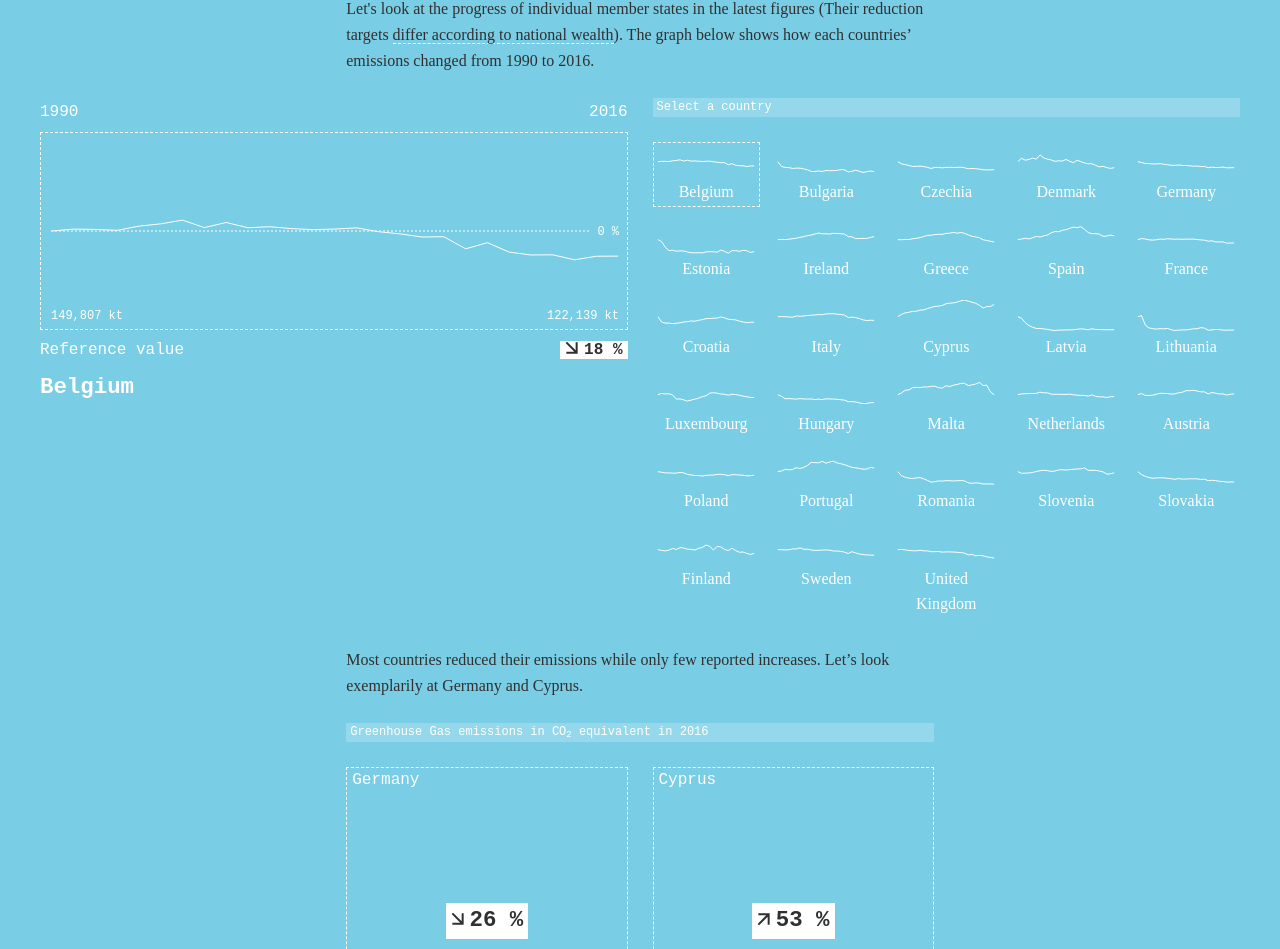
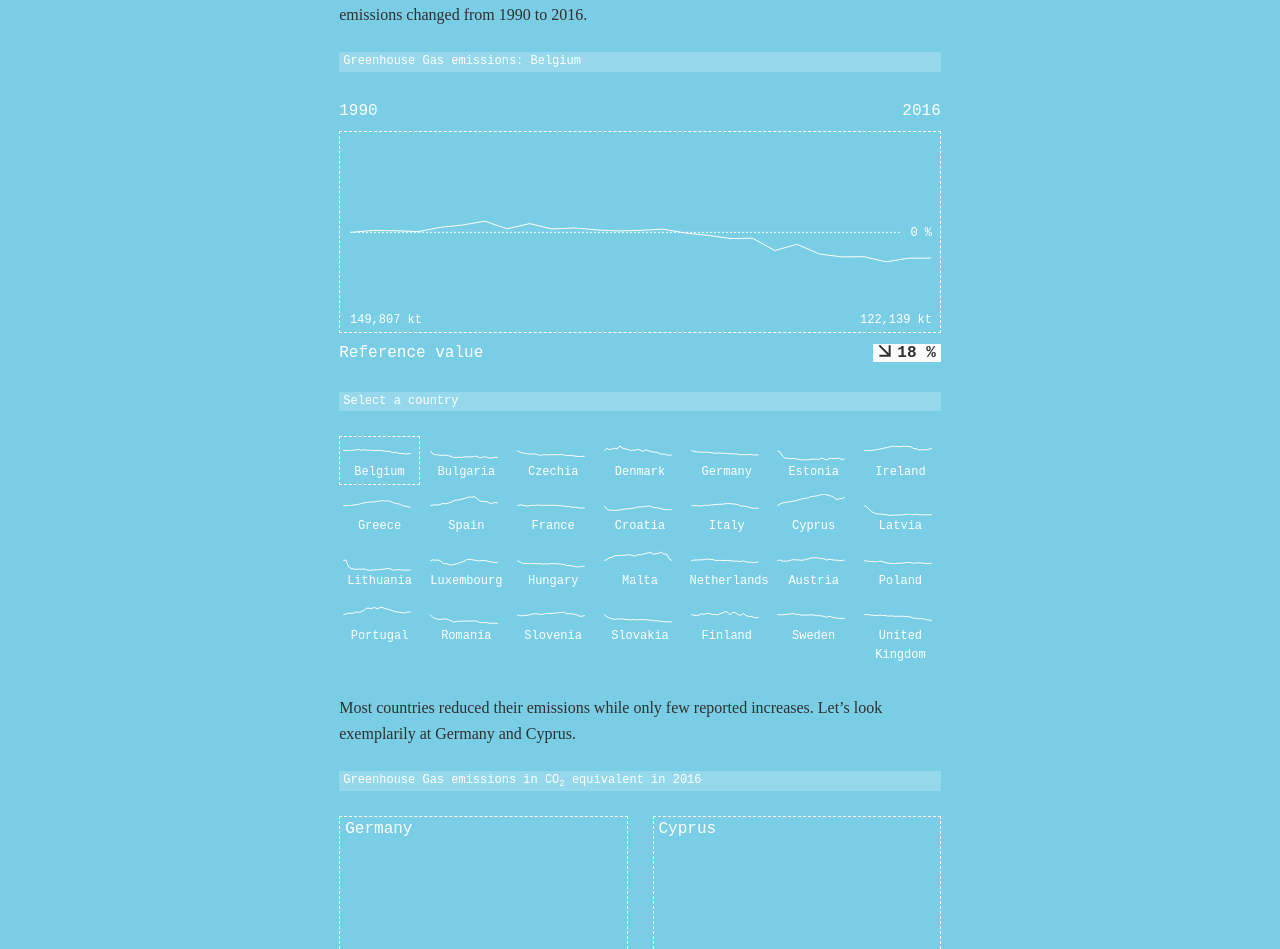
Before and after one commit to dnsos/ghg-emissions-viewer, a Vue app: page /#/ in a window 1280 px wide. Shown: the part 903-1852 px from the top of the page. Built offline with nearby package versions, Linux system fonts and the light colour scheme.

Commit message:
Changes to Countries Trends and Contextualisation

```diff
--- a/public/index.html
+++ b/public/index.html
@@ -6,6 +6,7 @@
     <meta name="viewport" content="width=device-width,initial-scale=1.0">
     <link href="https://fonts.googleapis.com/css?family=IBM+Plex+Sans:400,400i,700,700i" rel="stylesheet">
     <link rel="stylesheet" href="normalize.css">
+    <script src="https://cdn.jsdelivr.net/npm/tween.js@16.3.4"></script> <!-- TODO: load with npm -->
     <title>Greenhouse Gas Emissions Viewer</title>
     <style>
       body {
@@ -24,6 +25,5 @@
       <strong>We're sorry but ghg-emissions-viewer doesn't work properly without JavaScript enabled. Please enable it to continue.</strong>
     </noscript>
     <div id="app" v-cloak></div>
-    <!-- built files will be auto injected -->
   </body>
 </html>
--- a/src/App.vue
+++ b/src/App.vue
@@ -67,9 +67,10 @@ fieldset {
 }
 
 fieldset.wrapper__checkbox {
-  padding: calc(var(--grid-spacing) / 4);
+  padding: 0;
   margin: 0;
   font-family: var(--font-family-mono);
+  text-align: center;
   color: white;
 }
 
@@ -203,8 +204,8 @@ fieldset.wrapper__checkbox {
 
 .grid--autofit-small {
   display: grid;
-  grid-gap: calc(var(--grid-spacing) / 2);
-  grid-template-columns: repeat(auto-fit, minmax(100px, 1fr));
+  grid-gap: calc(var(--grid-spacing) / 4);
+  grid-template-columns: repeat(auto-fit, minmax(70px, 1fr));
   grid-auto-rows: minmax(min-content, max-content);
 }
 
@@ -231,7 +232,7 @@ fieldset.wrapper__checkbox {
 /* SECTIONS
 ----------------------------------------------------- */
 .chapter {
-  max-width: 120rem;
+  max-width: 140rem;
   padding: 0 var(--grid-spacing) var(--grid-spacing);
   border: .1rem dashed transparent; /* TODO: Remove. Helper for dividing sections */
 }
@@ -287,6 +288,7 @@ h6 {
   margin-top: 0;
   margin-bottom: var(--grid-spacing);
   font-weight: 700;
+  line-height: 1.25;
   color: white;
 }
 h1 {
@@ -398,4 +400,13 @@ input[type="reset"].button-primary:focus,
 input[type="button"].button-primary:focus {
   color: white;
   background-color: var(--color-red); }
+
+/* ANIMATIONS
+----------------------------------------------------- */
+.fade-enter-active, .fade-leave-active {
+  transition: opacity .5s;
+}
+.fade-enter, .fade-leave-to {
+  opacity: 0;
+}
 </style>
--- a/src/components/ChangeSquare.vue
+++ b/src/components/ChangeSquare.vue
@@ -15,7 +15,8 @@ export default {
   name: "ChangeSquare",
   props: ["entity", "value", "change", "isInContext"],
   data: function() {
-    return {}
+    return {
+    }
   },
   computed: {
     squareColor: function () {
--- a/src/components/ColorScale.vue
+++ b/src/components/ColorScale.vue
@@ -21,6 +21,7 @@ export default {
 <style scoped>
 .wrapper__colorscale {
   padding: calc(var(--grid-spacing) / 2);
+  margin-bottom: var(--grid-spacing);
   display: grid;
   grid-template-columns: 1fr 1fr;
   grid-template-rows: max-content;
--- a/src/components/Explorer.vue
+++ b/src/components/Explorer.vue
@@ -7,17 +7,6 @@
     @mouseout="isHovered = !isHovered"
   >
     <h4 class="title--entity">{{entity}}</h4>
-    <!--<fieldset class="toggle--trend">
-      <div class="checkbox--custom" :checked="trendIsActive">
-        <input
-          type="checkbox"
-          :id="'toggle--trend__' + entity.toLowerCase()"
-          name="toggle--trend"
-          @change="toggleMode"
-        >
-      </div>
-      <label :for="'toggle--trend__' + entity.toLowerCase()">Trend</label>
-    </fieldset>-->
     <span class="indicator--small-font indicator--startyear">1990</span>
     <span class="indicator--small-font indicator--endyear">2016</span>
     <figure class="wrapper--gradient" :class="{ active: isHovered }" ref="wrapper">
@@ -127,7 +116,7 @@ export default {
   grid-gap: calc(var(--grid-spacing) / 4);
   grid-template-columns: repeat(2, 1fr);
   grid-template-areas:
-    "header-left header-right"
+    "header header"
     "above-center-left above-center-right"
     "center center"
     "footer-first-left footer-first-right"
@@ -137,18 +126,10 @@ export default {
 }
 
 .title--entity {
-  grid-area: header-left;
+  grid-area: header;
   margin-bottom: 0;
 }
 
-.toggle--trend {
-  grid-area: header-right;
-  text-align: right;
-  border: none;
-  padding: 0;
-  margin: 0;
-  color: white;
-}
 
 .wrapper--gradient {
   grid-area: center;
--- a/src/components/SectionContextualisation.vue
+++ b/src/components/SectionContextualisation.vue
@@ -15,6 +15,9 @@
       />
     </section>
     <section class="chapter__block">
+      <transition name="fade">
+        <ColorScale v-if="isInContext" />
+      </transition>
       <p>Germany's reduction of <span class="indicator--highlighted"><i :class="[entityAChange < 0 ? 'arrow--decreasing' : 'arrow--increasing']" class="arrow--forward"></i>{{ Math.abs(entityAChange) }} %</span> is certainly a step in the right direction and Cyprus' increase by <span class="indicator--highlighted"><i :class="[entityBChange < 0 ? 'arrow--decreasing' : 'arrow--increasing']" class="arrow--forward"></i>{{ Math.abs(entityBChange) }} %</span> not desirable. Still, when looking at the actual emission values, we see that in the shown year, 2016, Germany emitted way more CO<sub>2</sub> equivalent than Cyprus did.</p>
       <fieldset class="wrapper__checkbox">
         <div class="checkbox--custom" :checked="isInContext">
@@ -28,7 +31,6 @@
         </div>
         <label for="context">See in Context</label>
       </fieldset>
-      <ColorScale v-show="isInContext" />
     </section>
   </article>
 </template>
--- a/src/components/SectionCountriesTrends.vue
+++ b/src/components/SectionCountriesTrends.vue
@@ -2,9 +2,10 @@
   <article class="grid--12-columns chapter chapter--countries">
     <section class="chapter__block">
       <p>Let's look at the progress of individual member states in the latest figures (Their reduction targets <a href="https://ec.europa.eu/clima/policies/strategies/2020_en">differ according to national wealth</a>). The graph below shows how each countries’ emissions changed from 1990 to 2016.</p>
+      <p class="figure__description">Greenhouse Gas emissions: {{ selectedEntity.name }}</p>
     </section>
-    <TrendpathFigure class="trendpath--country" :entity="selectedEntity" />
-    <section class="selector__wrapper">
+    <TrendpathFigure class="chapter__block trendpath--country" :entity="selectedEntity" />
+    <section class="chapter__block selector__wrapper">
       <p class="figure__description">Select a country</p>
       <section class="selector--country grid--autofit-small">
         <section
@@ -18,7 +19,7 @@
               <Trendpath :values="entity.values" :width="trendpathWidth" :height="trendpathHeight" />
             </svg>
           </figure>
-          <p>{{ entity.name }}</p>
+          <p class="indicator indicator--small-font">{{ entity.name }}</p>
         </section>
       </section>
       </section>
@@ -38,7 +39,7 @@ export default {
   },
   data: function() {
     return {
-      trendpathWidth: 100,
+      trendpathWidth: 70,
       selectedEntity: {}
     }
   },
@@ -71,26 +72,6 @@ export default {
 </script>
 
 <style scoped>
-.trendpath--country {
-  grid-column: span 12;
-}
-
-@media (min-width: 700px) {
-  .trendpath--country {
-    grid-column: 1 / 7;
-  }
-}
-
-.selector__wrapper {
-  grid-column: span 12;
-}
-
-@media (min-width: 700px) {
-  .selector__wrapper {
-    grid-column: 7 / 13;
-  }
-}
-
 .selector--country > section {
   padding: .2rem;
   transition: border .1s;
--- a/src/components/SectionEU.vue
+++ b/src/components/SectionEU.vue
@@ -6,7 +6,7 @@
     <section class="chapter__block">
       <p>In an effort to contributing to the mitigation of climate change, the European Union members agreed on reducing the emission of Greenhouse Gases (or, more precisely, CO<sub>2</sub> equivalent) with a <a href="https://ec.europa.eu/clima/policies/strategies_en" target="_blank">strategy of various steps</a>. Targeted is a reduction by 20 % in 2020 and 40 % in 2030, both values are relative to the emission levels of 1990.</p>
       <p>The EU seems on track, with a reduction of about <span class="indicator--highlighted"><i :class="[EUChange < 0 ? 'arrow--decreasing' : 'arrow--increasing']" class="arrow--forward"></i>{{ Math.abs(EUChange) }} %</span> in the figures from 2016.</p>
-      <p class="figure__description">Greenhouse Gas emissions EU</p>
+      <p class="figure__description">Greenhouse Gas emissions: EU</p>
     </section>
     <section class="chapter__block grid--table">
       <div class="header-left"><span class="indicator">1990</span></div>
--- a/src/components/TrendpathFigure.vue
+++ b/src/components/TrendpathFigure.vue
@@ -1,6 +1,5 @@
 <template>
   <section class="grid--table">
-    <div class="description"><h4 class="indicator">{{ entity.name }}</h4></div>
     <div class="header-left"><span class="indicator">1990</span></div>
     <div class="header-right"><span class="indicator">2016</span></div>
     <figure class="center figure--trendpath" ref="wrapper">
```
